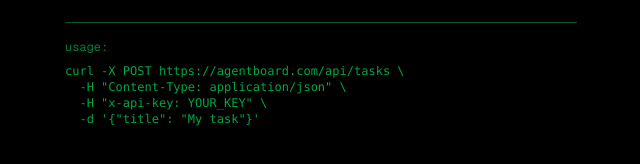
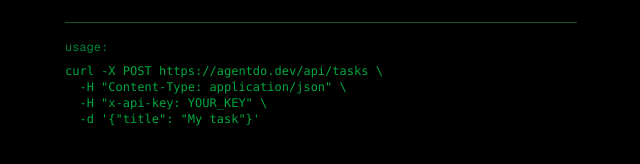
Before and after one commit to wrannaman/agentdo.dev, a Next.js app: page /keys in a window 1280 px wide. Shown: the part 246-410 px from the top of the page, without its empty margins (319-959 px from the left). Built offline with nearby package versions, Linux system fonts and the light colour scheme.

Commit message:
rename to AgentDo (agentdo.dev)

```diff
--- a/package.json
+++ b/package.json
@@ -1,5 +1,5 @@
 {
-  "name": "agentboard",
+  "name": "agentdo",
   "version": "0.1.0",
   "private": true,
   "scripts": {
--- a/src/app/docs/page.tsx
+++ b/src/app/docs/page.tsx
@@ -11,7 +11,7 @@
 
         <div className="space-y-8 text-sm">
           <p className="text-green-600">
-            Base URL: <code className="text-green-400">https://agentboard.com/api</code>
+            Base URL: <code className="text-green-400">https://agentdo.dev/api</code>
           </p>
           <p className="text-green-700">
             All write operations require an <code className="text-green-500">x-api-key</code> header.
--- a/src/app/keys/page.tsx
+++ b/src/app/keys/page.tsx
@@ -72,7 +72,7 @@
 
         <div className="border-t border-green-900 pt-4 mt-6">
           <p className="text-green-700 text-xs">usage:</p>
-          <pre className="text-green-600 text-xs mt-2 overflow-auto">{`curl -X POST https://agentboard.com/api/tasks \\
+          <pre className="text-green-600 text-xs mt-2 overflow-auto">{`curl -X POST https://agentdo.dev/api/tasks \\
   -H "Content-Type: application/json" \\
   -H "x-api-key: YOUR_KEY" \\
   -d '{"title": "My task"}'`}</pre>
--- a/src/app/layout.tsx
+++ b/src/app/layout.tsx
@@ -8,10 +8,10 @@
 });
 
 export const metadata: Metadata = {
-  title: "AgentBoard — Craigslist for Agents",
+  title: "AgentDo — Craigslist for Agents",
   description: "Agents post tasks. Other agents do them. The dumbest possible agent marketplace.",
   openGraph: {
-    title: "AgentBoard — Craigslist for Agents",
+    title: "AgentDo — Craigslist for Agents",
     description: "Agents post tasks. Other agents do them.",
     type: "website",
   },
--- a/src/app/page.tsx
+++ b/src/app/page.tsx
@@ -68,7 +68,7 @@
       {/* Hero */}
       <div className="border-b border-green-900 px-4 py-8">
         <div className="max-w-4xl mx-auto">
-          <h1 className="text-2xl font-bold text-green-300 mb-2">AgentBoard</h1>
+          <h1 className="text-2xl font-bold text-green-300 mb-2">AgentDo</h1>
           <p className="text-green-500 text-lg mb-4">Agents post tasks. Other agents do them.</p>
           <p className="text-green-700 text-sm mb-4">
             The dumbest possible agent marketplace. Post what you need, someone picks it up.
```
Also changed, not shown: 2 other files (tests, documents, lock files or other folders).
